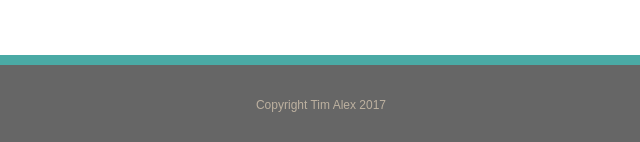
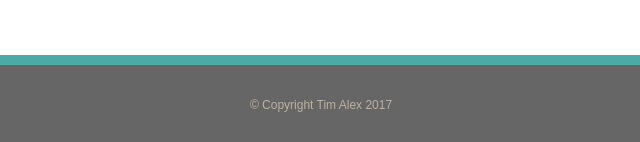
Before and after one commit to thealexgroup/thealexgroup, a plain HTML site: page contact.html in a window 1280 px wide. Shown: the part 655-797 px from the top of the page, 309-949 px from the left. Drawn offline with Linux system fonts and the light colour scheme.

Commit message:
forgot copyright symbol

```diff
--- a/contact.html
+++ b/contact.html
@@ -64,7 +64,7 @@
 		</main>
 
 		<footer>
-			Copyright Tim Alex 2017
+			&copy; Copyright Tim Alex 2017
 		</footer>
 	</body>
 </html>
```
Also changed, not shown: index.html (+1 -1 lines), portfolio.html (+1 -1 lines).
